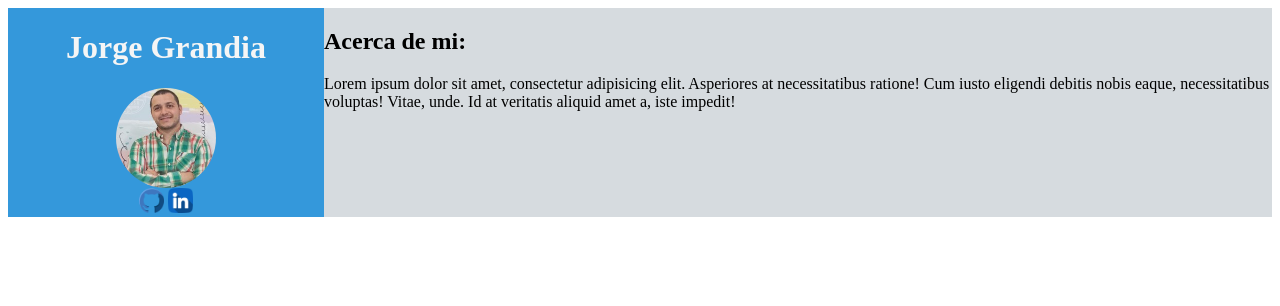
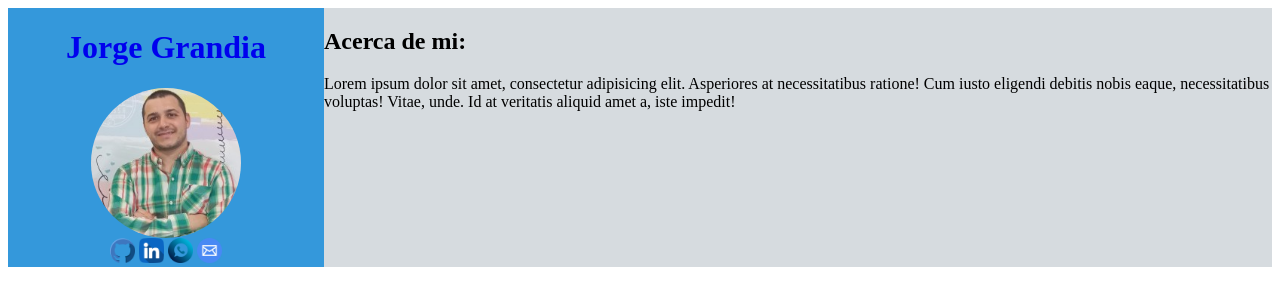
Before and after one commit to jlg777/CV, a plain HTML site: page index.html in a window 1280 px wide. Drawn offline with Linux system fonts and the light colour scheme.

Commit message:
modificacion de estilos y efectos hover

```diff
--- a/css/style.css
+++ b/css/style.css
@@ -8,8 +8,8 @@ header{
 }
 .perfil{
      /* cambia estos dos valores para definir el tamaño de tu círculo */
-     height: 100px;
-     width: 100px;
+     height: 150px;
+     width: 150px;
      /* los siguientes valores son independientes del tamaño del círculo */
      background-repeat: no-repeat;
      background-position: 50%;
@@ -28,3 +28,4 @@ header{
     width: 25px;
     height: 25px;
 }
+a:hover{text-decoration:none;} a{text-decoration:none;} a:visited{color: #D6DBDF;}/* sacar subrayado en los links y color a los links*/
--- a/index.html
+++ b/index.html
@@ -9,10 +9,12 @@
 <body>
     <header>
         <div class="fotoPerfil">
-            <span class="nombre"><h1 class="miNombre">Jorge <strong>Grandia</strong></h1></span>
+            <span class="nombre"><h1 class="miNombre"><a href="#">Jorge <strong>Grandia</a></strong></h1></span>
             <div class="perfil" style="background-image: url(./assets/fotoPerfil.png)"></div>
-            <img class="iconSocial" src="./assets/github.png">
-            <img class="iconSocial" src="./assets/linkedin.png">
+            <a href="#"><img class="iconSocial" src="./assets/github.png"></a>
+            <a href="#"><img class="iconSocial" src="./assets/linkedin.png"></a>
+            <a href="#"><img class="iconSocial" src="./assets/llamada-telefonica.png"></a>
+            <a href="#"><img class="iconSocial" src="./assets/sobre.png"></a>
         </div>
         <div class="acercaDe">
             <h2>Acerca de mi:</h2>
```
Also changed, not shown: assets/llamada-telefonica.png (added), assets/sobre.png (added).
